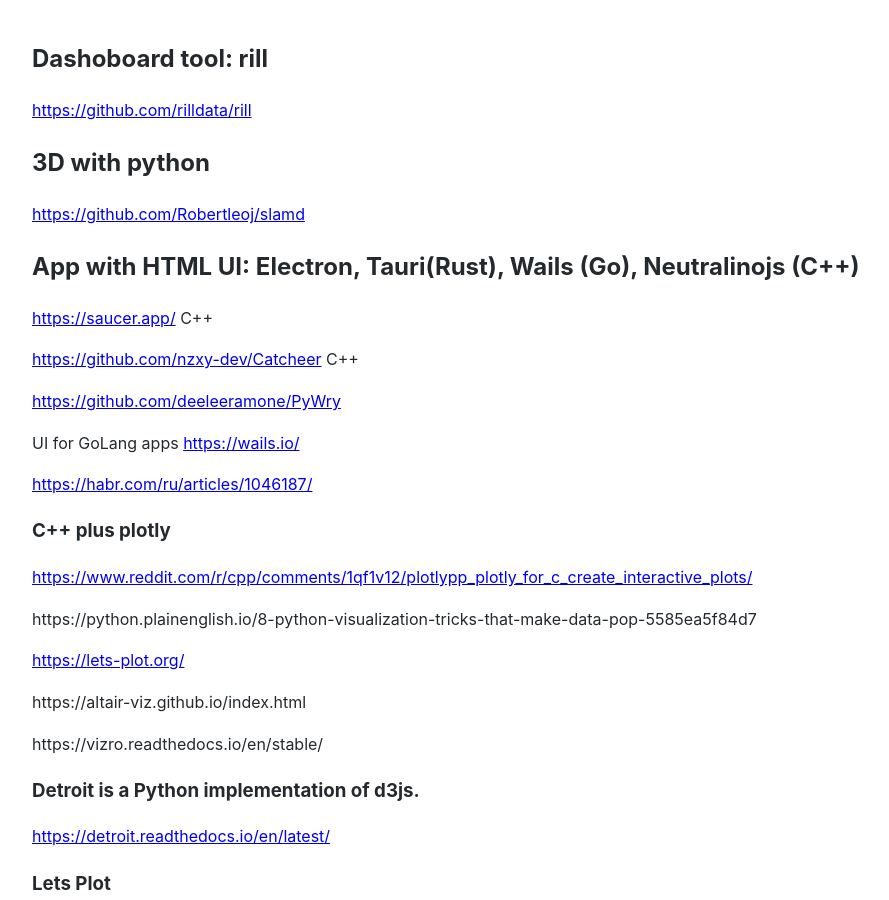
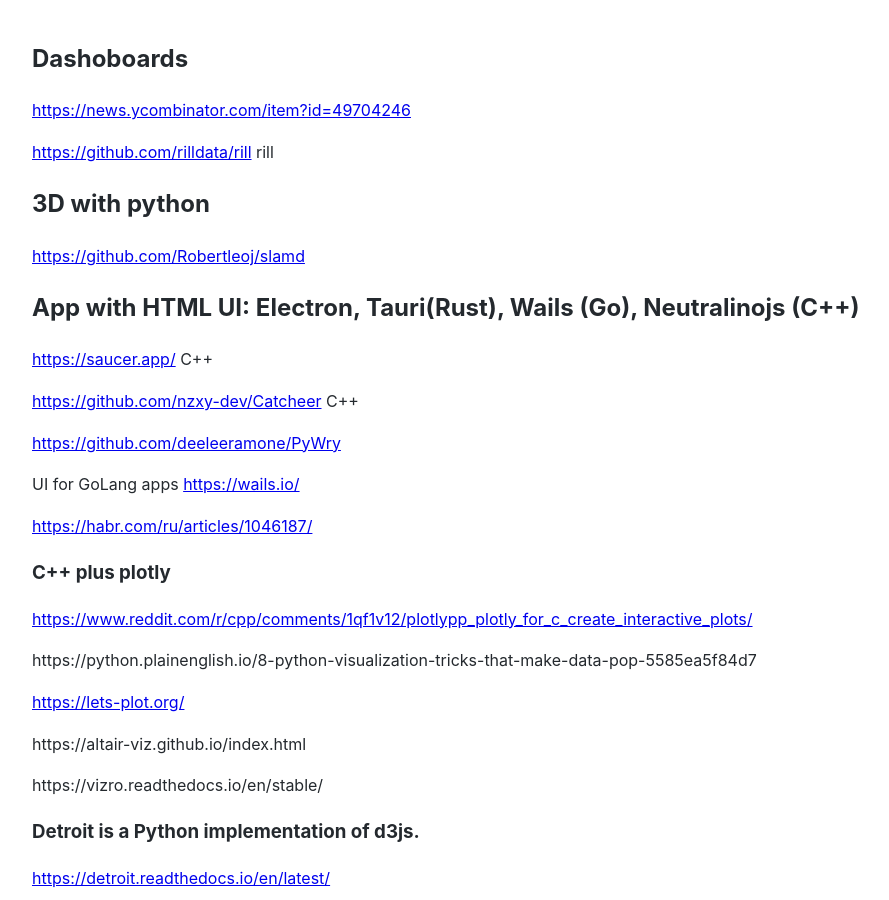
Before and after one commit to Michael-Lubinsky/michael-lubinsky.github.com, a Jekyll site: the page built from plotting/plotting.md, in a window 1280 px wide and 900 px high. Shown: the whole window, without its empty margins (158-1047 px from the left). Built offline with Jekyll 4.4.1, drawn with Linux system fonts in a browser that asks for light colours; our own code applies the rules of GitHub Pages for plain Markdown files.

Commit message:
Update plotting.md

```diff
--- a/plotting/plotting.md
+++ b/plotting/plotting.md
@@ -1,6 +1,9 @@
-##  Dashoboard tool: rill
+##  Dashoboards
 
-<https://github.com/rilldata/rill>
+<https://news.ycombinator.com/item?id=49704246>
+
+
+<https://github.com/rilldata/rill> rill
 
 ## 3D with python
 
```
